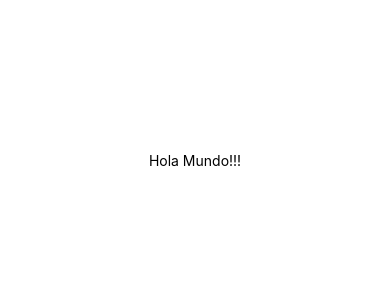
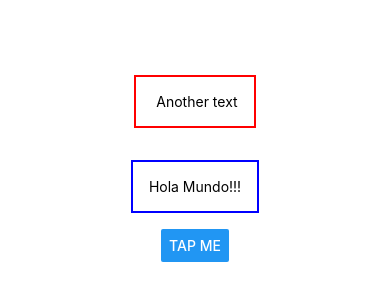
Before and after one commit to Gaberoids/react-native-app, a React Native app: screen / in a window 390 px wide. Shown: the part 262-562 px from the top of the page. Built offline with nearby package versions, Linux system fonts and the light colour scheme.

Commit message:
Added text, button and styled these new elements inline and via style objects.

```diff
--- a/App.js
+++ b/App.js
@@ -1,15 +1,20 @@
-import { StatusBar } from 'expo-status-bar';
-import { StyleSheet, Text, View } from 'react-native';
+import { StyleSheet, Text, View, Button } from 'react-native';
 
+// this is the root component all components must be inside it. Like index.html
 export default function App() {
   return (
     <View style={styles.container}>
-      <Text>Hola Mundo!!!</Text>
-      <StatusBar style="auto" />
+      <Text style={{ margin:16, borderWidth: 2, borderColor: 'red', padding:16 }}> Another text</Text>
+      <Text
+        style={styles.dummyText}>
+        Hola Mundo!!!
+      </Text>
+      <Button title='Tap me' />
     </View>
   );
 }
 
+// this is the style of app above since react native does not use CSS. Style objects, not inline style
 const styles = StyleSheet.create({
   container: {
     flex: 1,
@@ -17,4 +22,10 @@ const styles = StyleSheet.create({
     alignItems: 'center',
     justifyContent: 'center',
   },
+  dummyText: {
+    margin:16,
+    borderWidth: 2,
+    borderColor: 'blue',
+    padding:16,
+  }
 });
```
